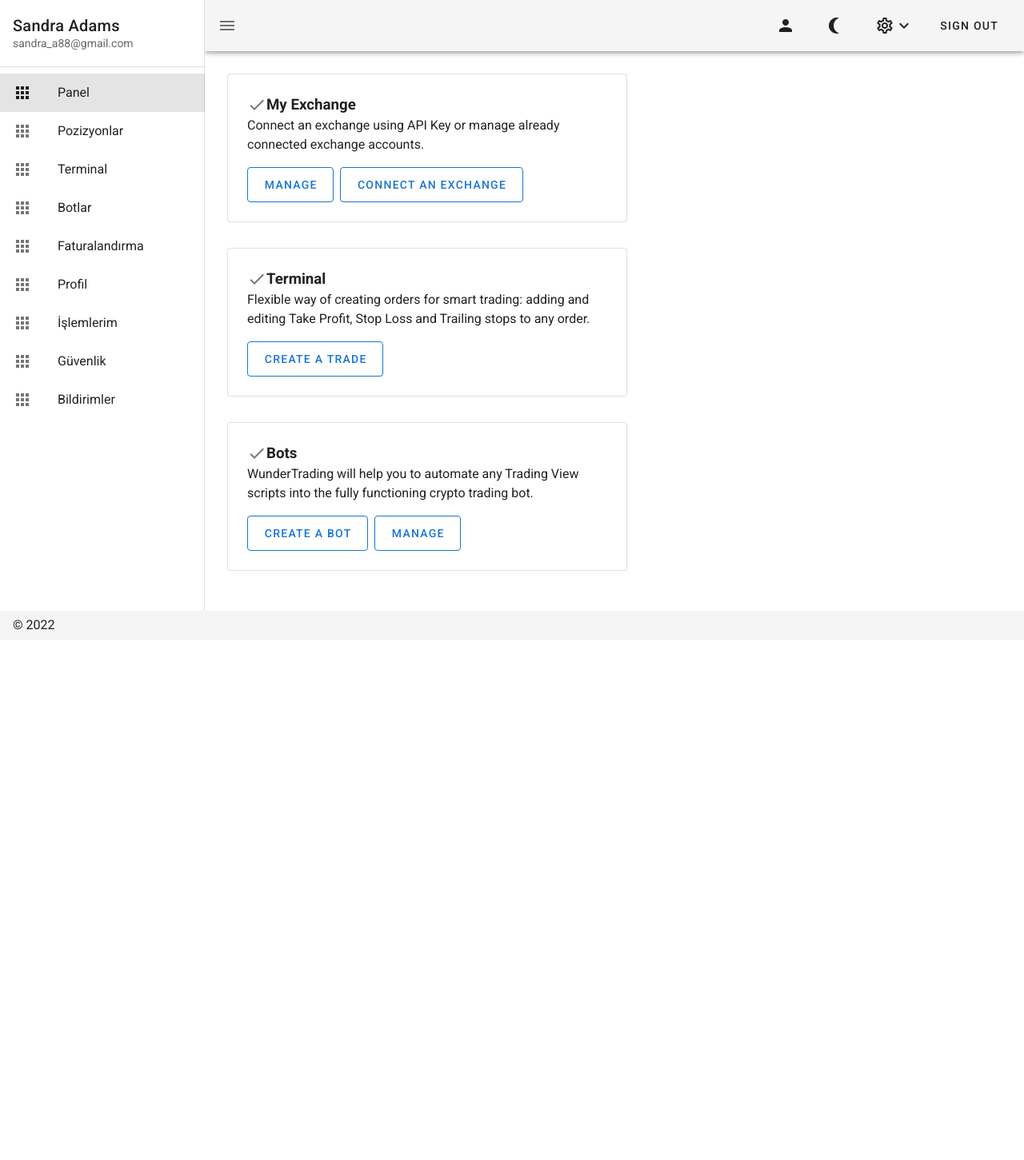
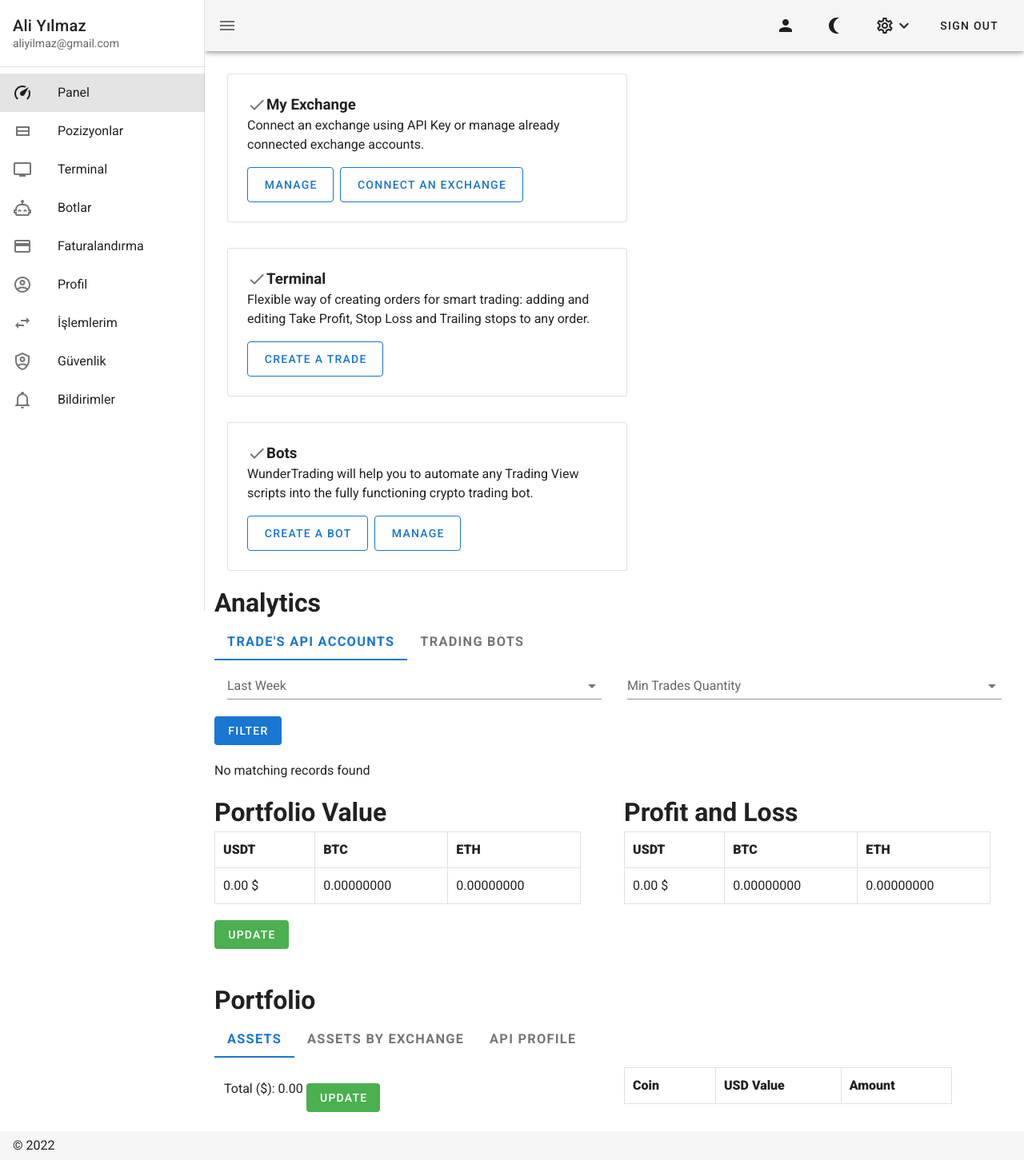
Before and after one commit to hihurmuz/fx-crypto-trade, a Nuxt app: page /home in a window 1280 px wide. Shown: the whole page at 80% size. Before the commit the page ends 800 px from the top, so only its background shows below. Built offline with nearby package versions, Linux system fonts and the light colour scheme.

Commit message:
home page components add

```diff
--- /dev/null
+++ b/components/dashboard/Analytics.vue
@@ -0,0 +1,147 @@
+<template>
+	<div>
+		<h2>Analytics</h2>
+		<v-tabs v-model="tab">
+			<v-tab>
+				<h3>Trade's API Accounts</h3>
+			</v-tab>
+			<v-tab>
+				<h3>Trading Bots</h3>
+			</v-tab>
+		</v-tabs>
+
+		<v-tabs-items v-model="tab">
+			<v-tab-item>
+				<div class="d-flex flex-nowrap">
+					<v-select
+						class="mx-4"
+						:items="items"
+						label="Last Week"
+					/>
+					<v-select
+						class="mx-4"
+						:items="items"
+						label="Min Trades Quantity"
+					/>
+				</div>
+			</v-tab-item>
+			<v-tab-item>
+				<v-row class="ma-0">
+					<v-select
+						class="mx-4"
+						:items="items"
+						label="Last Week"
+					/>
+					<v-select
+						class="mx-4"
+						:items="items"
+						label="All Exchanges"
+					/>
+					<v-select
+						class="mx-4"
+						:items="items"
+						label="All Pairs"
+					/>
+					<v-select
+						class="mx-4"
+						:items="items"
+						label="All Timeframes"
+					/>
+					<v-select
+						class="mx-4"
+						:items="items"
+						label="All Leverages"
+					/>
+					<v-select
+						class="mx-4"
+						:items="items"
+						label="Min Trades Quantity"
+					/>
+				</v-row>
+			</v-tab-item>
+		</v-tabs-items>
+
+		<v-btn color="primary" elevation="0">
+			Filter
+		</v-btn>
+		<p class="mt-5">No matching records found</p>
+
+		<v-row>
+			<v-col>
+				<h2>Portfolio Value</h2>
+				<general-value-table/>
+			</v-col>
+			<v-col>
+				<h2>Profit and Loss</h2>
+				<general-value-table/>
+			</v-col>
+		</v-row>
+		<v-btn class="mt-5 mb-10" color="success" elevation="0">
+			Update
+		</v-btn>
+
+		<h2>Portfolio</h2>
+		<v-tabs v-model="tab2">
+			<v-tab>
+				<h3>Assets</h3>
+			</v-tab>
+			<v-tab>
+				<h3>Assets by Exchange</h3>
+			</v-tab>
+			<v-tab>
+				<h3>API Profile</h3>
+			</v-tab>
+		</v-tabs>
+		<v-tabs-items v-model="tab2">
+			<v-tab-item v-for="i in 3">
+				<v-row class="ma-0">
+					<v-col>
+						Total ($): 0.00  <v-btn class="mt-5" color="success" elevation="0">
+						Update
+					</v-btn>
+					</v-col>
+					<v-col>
+						<table class="value-table">
+							<tr>
+								<th>Coin</th>
+								<th>USD Value</th>
+								<th>Amount</th>
+							</tr>
+						</table>
+					</v-col>
+				</v-row>
+			</v-tab-item>
+		</v-tabs-items>
+	</div>
+</template>
+
+<script>
+export default {
+	name: "Analytics",
+	data() {
+		return {
+			tab: null,
+			tab2: null,
+			items: ['Foo', 'Bar', 'Fizz', 'Buzz'],
+		}
+	}
+}
+</script>
+
+<style scoped>
+h2 {
+	font-size: 32px;
+}
+th, td {
+	border: 1px solid #dee2e6;;
+	padding: 10px 70px 10px 10px;
+	text-align: left;
+}
+
+tr > th {
+	font-weight: 900;
+}
+.value-table {
+	border-collapse: collapse;
+}
+</style>
--- a/components/general/Menu.vue
+++ b/components/general/Menu.vue
@@ -30,7 +30,8 @@
 						v-for="(item, index) in language"
 						:key="index"
 					>
-						<v-list-item-title>{{ item.text }}</v-list-item-title>
+						<v-img :src="item.url" width="40" />
+						<v-list-item-title class="ml-2">{{ item.text }}</v-list-item-title>
 					</v-list-item>
 				</v-list>
 			</v-menu>
@@ -47,10 +48,10 @@
 				<v-list-item link>
 					<v-list-item-content>
 						<v-list-item-title class="text-h6">
-							Sandra Adams
+							Ali Yılmaz
 						</v-list-item-title>
 						<v-list-item-subtitle>
-							sandra_a88@gmail.com
+							aliyilmaz@gmail.com
 						</v-list-item-subtitle>
 					</v-list-item-content>
 				</v-list-item>
@@ -85,47 +86,47 @@
 			clipped: false,
 			items: [
 				{
-					icon: 'mdi-apps',
+					icon: 'mdi-speedometer',
 					title: 'Panel',
 					to: '/home'
 				},
 				{
-					icon: 'mdi-apps',
+					icon: 'mdi-view-stream-outline',
 					title: 'Pozizyonlar',
 					to: '/'
 				},
 				{
-					icon: 'mdi-apps',
+					icon: 'mdi-television',
 					title: 'Terminal',
 					to: '/'
 				},
 				{
-					icon: 'mdi-apps',
+					icon: 'mdi-robot-excited-outline',
 					title: 'Botlar',
 					to: '/'
 				},
 				{
-					icon: 'mdi-apps',
+					icon: 'mdi-credit-card-outline',
 					title: 'Faturalandırma',
 					to: '/'
 				},
 				{
-					icon: 'mdi-apps',
+					icon: 'mdi-account-circle-outline',
 					title: 'Profil',
 					to: '/'
 				},
 				{
-					icon: 'mdi-apps',
+					icon: 'mdi-swap-horizontal',
 					title: 'İşlemlerim',
 					to: '/'
 				},
 				{
-					icon: 'mdi-apps',
+					icon: 'mdi-shield-account-outline',
 					title: 'Güvenlik',
 					to: '/'
 				},
 				{
-					icon: 'mdi-apps',
+					icon: 'mdi-bell-outline',
 					title: 'Bildirimler',
 					to: '/'
 				},
@@ -133,11 +134,13 @@
 			language: [
 				{
 					symbol: 'tr',
-					text: 'Türkçe'
+					text: 'Türkçe',
+					url: 'https://countryflagsapi.com/svg/tr'
 				},
 				{
 					symbol: 'en',
-					text: 'İngilizce'
+					text: 'English',
+					url: 'https://countryflagsapi.com/svg/us'
 				}
 			]
 		}
--- /dev/null
+++ b/components/general/ValueTable.vue
@@ -0,0 +1,35 @@
+<template>
+	<table class="value-table">
+		<tr>
+			<th>USDT</th>
+			<th>BTC</th>
+			<th>ETH</th>
+		</tr>
+		<tr >
+			<td>0.00 $</td>
+			<td>0.00000000</td>
+			<td>0.00000000</td>
+		</tr>
+	</table>
+</template>
+
+<script>
+export default {
+	name: "ValueTable"
+}
+</script>
+
+<style scoped>
+th, td {
+	border: 1px solid #dee2e6;;
+	padding: 10px 70px 10px 10px;
+	text-align: left;
+}
+
+tr > th {
+	font-weight: 900;
+}
+.value-table {
+	border-collapse: collapse;
+}
+</style>
--- /dev/null
+++ b/pages/bots.vue
@@ -0,0 +1,11 @@
+<template>
+	<div>
+
+	</div>
+</template>
+
+<script>
+export default {
+	name: "bots"
+}
+</script>
--- a/pages/home.vue
+++ b/pages/home.vue
@@ -1,7 +1,12 @@
 <template>
-	<div class="d-flex flex-wrap"
-		 color="grey lighten-2">
-		<info-card class="ma-4" v-for="(el,i) in infoCardData" :key="i" :info="el"/>
+	<div>
+		<div
+			class="d-flex flex-wrap"
+			color="grey lighten-2"
+		>
+			<info-card class="ma-4" v-for="(el,i) in infoCardData" :key="i" :info="el"/>
+		</div>
+		<dashboard-analytics />
 	</div>
 </template>
 
@@ -10,7 +15,7 @@
 	name: 'Home',
 	data() {
 		return {
-			infoCardData:[
+			infoCardData: [
 				{
 					title: "My Exchange",
 					content: "Connect an exchange using API Key or manage\n" +
--- a/pages/index.vue
+++ b/pages/index.vue
@@ -1,7 +1,7 @@
 <template>
 	<v-row justify="center" align="center">
 		<v-col cols="12" sm="12" md="12">
-			<the-login-card/>
+			<general-the-login-card/>
 		</v-col>
 	</v-row>
 </template>
--- /dev/null
+++ b/pages/positions.vue
@@ -0,0 +1,11 @@
+<template>
+	<div>
+
+	</div>
+</template>
+
+<script>
+export default {
+	name: "positions"
+}
+</script>
--- /dev/null
+++ b/pages/terminal.vue
@@ -0,0 +1,11 @@
+<template>
+	<div>
+
+	</div>
+</template>
+
+<script>
+export default {
+	name: "terminal"
+}
+</script>
```
Also changed, not shown: components/general/TheLoginCard.vue (renamed from components/TheLoginCard.vue).
